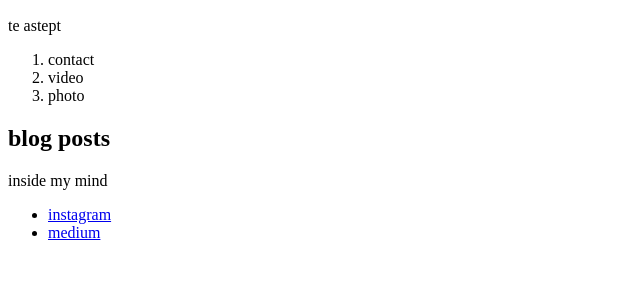
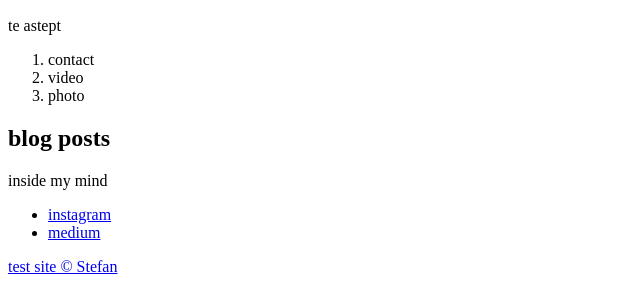
Before and after one commit to ChefSorinBontea/protofolio, a plain HTML site: page index.html in a window 1280 px wide. Shown: the part 776-1068 px from the top of the page, without its empty margins (0-640 px from the left). Before the commit the page ends 1034 px from the top, so only its background shows below. Drawn offline with Linux system fonts and the light colour scheme.

Commit message:
Update index.html

```diff
--- a/index.html
+++ b/index.html
@@ -28,5 +28,8 @@
         <li><a href="https://medium.com/@stefanlobont" target="_blank"> medium </li>
     </ul>
     </main>
+    <footer>
+        <p>test site &copy; Stefan </p>
+    </footer>
 </body>
 </html>
```
